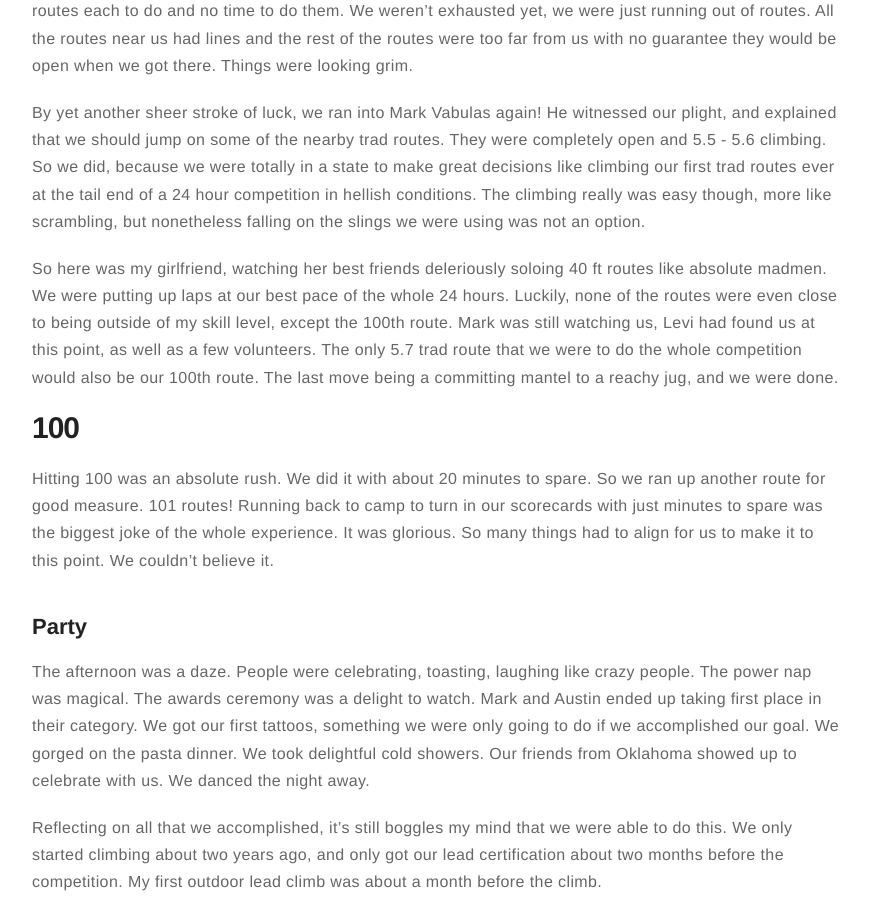
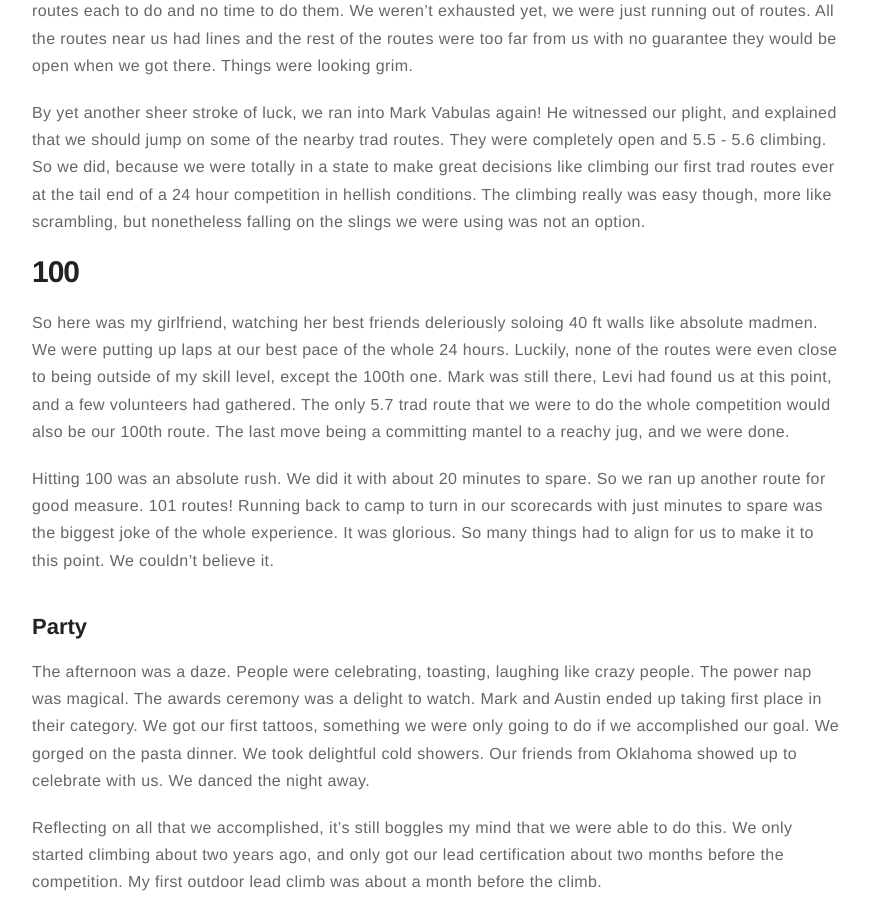
Before and after one commit to ryanwestby/ryanwestby.github.io, a Jekyll site: the page built from _posts/2018-07-26-facing-hell.md, in a window 1280 px wide and 900 px high, scrolled down 8008 px. Shown: the whole window, without its empty margins (203-1072 px from the left). Built offline with Jekyll 4.4.1, drawn with Linux system fonts in a browser that asks for light colours; some of the changed text lies outside the part shown.

```diff
--- a/_posts/2018-07-26-facing-hell.md
+++ b/_posts/2018-07-26-facing-hell.md
@@ -110,9 +110,9 @@ Whatever went well for us in the first 20 hours didn’t go so well for us in th
 
 By yet another sheer stroke of luck, we ran into Mark Vabulas again! He witnessed our plight, and explained that we should jump on some of the nearby trad routes. They were completely open and 5.5 - 5.6 climbing. So we did, because we were totally in a state to make great decisions like climbing our first trad routes ever at the tail end of a 24 hour competition in hellish conditions. The climbing really was easy though, more like scrambling, but nonetheless falling on the slings we were using was not an option.
 
-So here was my girlfriend, watching her best friends deleriously soloing 40 ft routes like absolute madmen. We were putting up laps at our best pace of the whole 24 hours. Luckily, none of the routes were even close to being outside of my skill level, except the 100th route. Mark was still watching us, Levi had found us at this point, as well as a few volunteers. The only 5.7 trad route that we were to do the whole competition would also be our 100th route. The last move being a committing mantel to a reachy jug, and we were done.
+# 100
 
-# 100
+So here was my girlfriend, watching her best friends deleriously soloing 40 ft walls like absolute madmen. We were putting up laps at our best pace of the whole 24 hours. Luckily, none of the routes were even close to being outside of my skill level, except the 100th one. Mark was still there, Levi had found us at this point, and a few volunteers had gathered. The only 5.7 trad route that we were to do the whole competition would also be our 100th route. The last move being a committing mantel to a reachy jug, and we were done.
 
 Hitting 100 was an absolute rush. We did it with about 20 minutes to spare. So we ran up another route for good measure. 101 routes! Running back to camp to turn in our scorecards with just minutes to spare was the biggest joke of the whole experience. It was glorious. So many things had to align for us to make it to this point. We couldn’t believe it.
 
```
Also changed, not shown: other parts of _posts/2018-07-26-facing-hell.md (+1 -1 lines).
